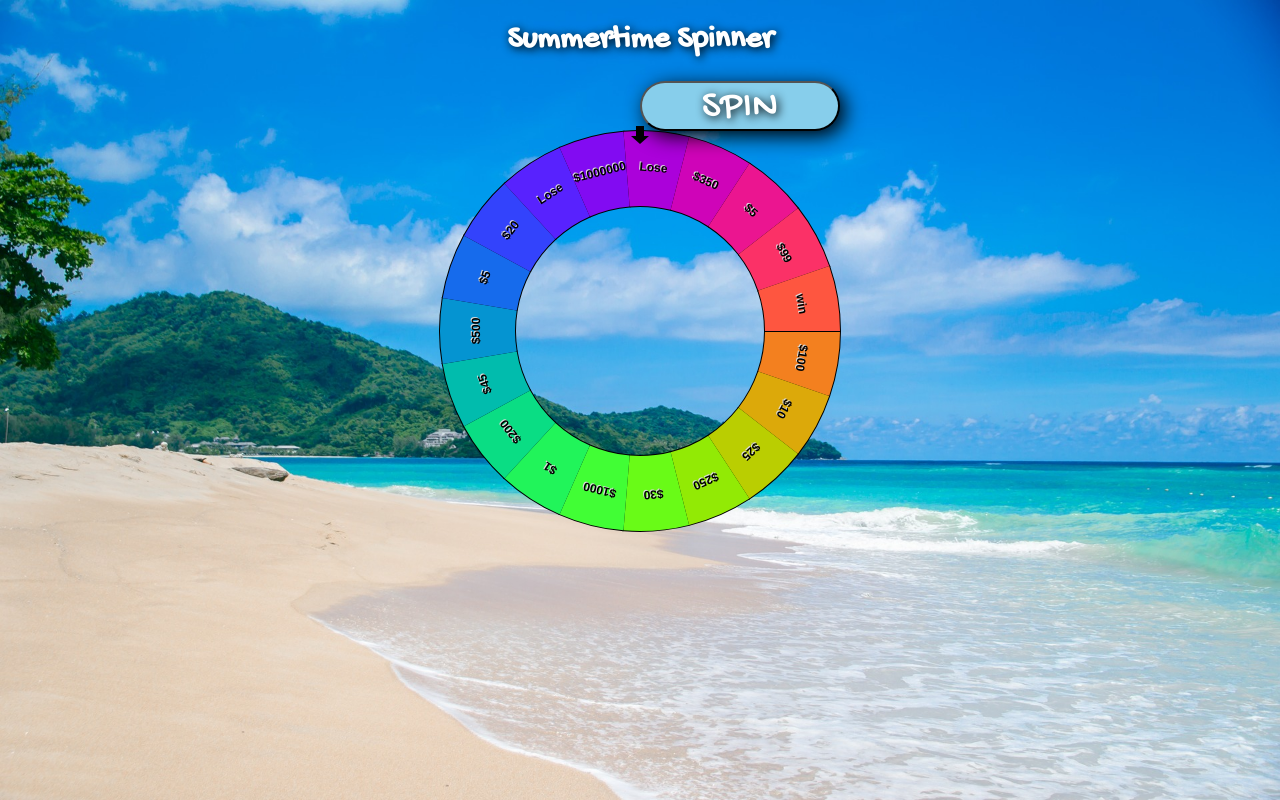
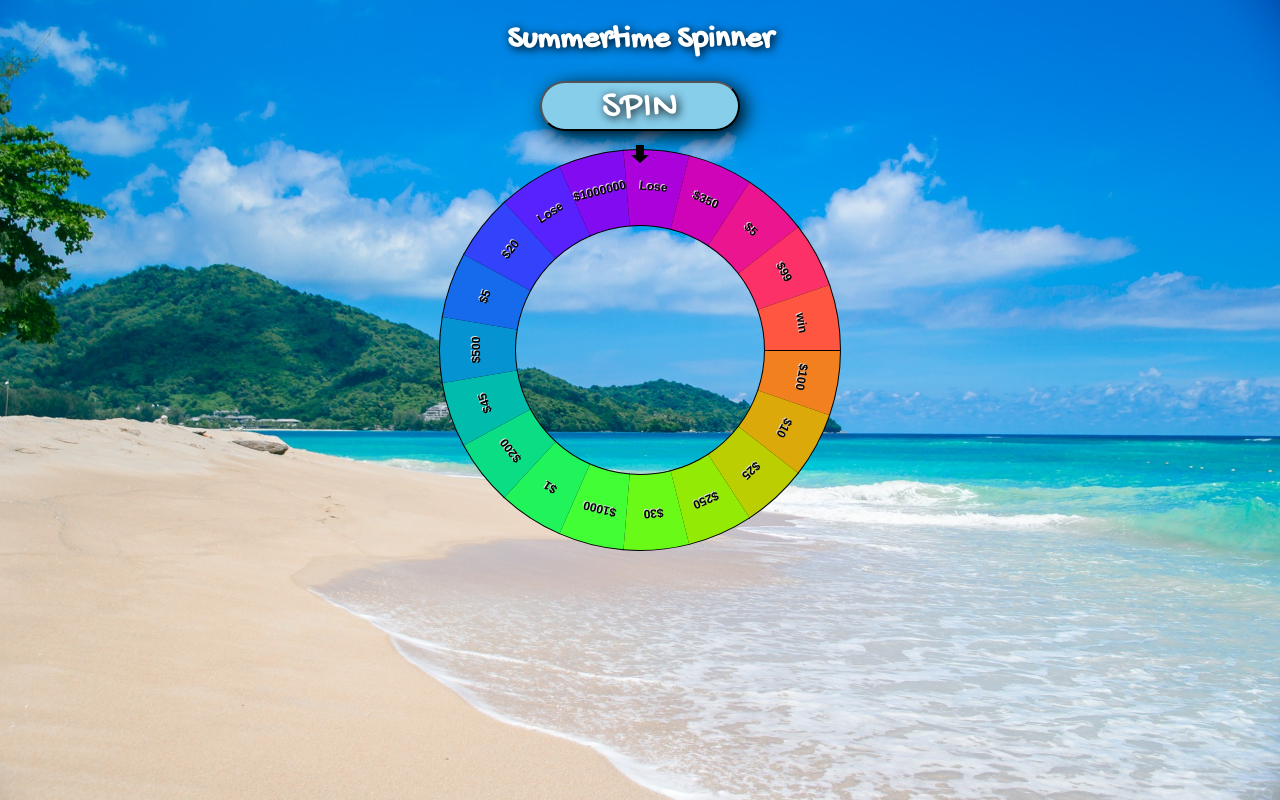
Before and after one commit to JupitersMoon/reactathon, a React (Create React App) app in the folder my-app/: page / in a window 1280 px wide. Built offline with nearby package versions, Linux system fonts and the light colour scheme.

Commit message:
background fix

```diff
--- a/my-app/src/index.css
+++ b/my-app/src/index.css
@@ -1,5 +1,5 @@
 body {
-  background-image: url('./background.jpg');
+  background: url('./background.jpg') no-repeat center center fixed;
   background-size: cover;
   margin: 0;
   padding: 0;
@@ -13,7 +13,9 @@ h1, input {
   font-family: 'Gochi Hand', cursive;
 }
 
-input {font-size: 40px;
+input {
+  font-size: 40px;
+  transform: translateX(-50%);
   background-color: skyblue;
   border-radius: 30px;
   box-shadow: black 5px 5px 20px;
@@ -22,3 +24,9 @@ input {font-size: 40px;
   text-align: center;
   font-family: 'Gochi Hand', cursive;
 }
+
+canvas {
+  position: absolute;
+  top: 100px;
+  transform: translateX(-50%);
+}
```
